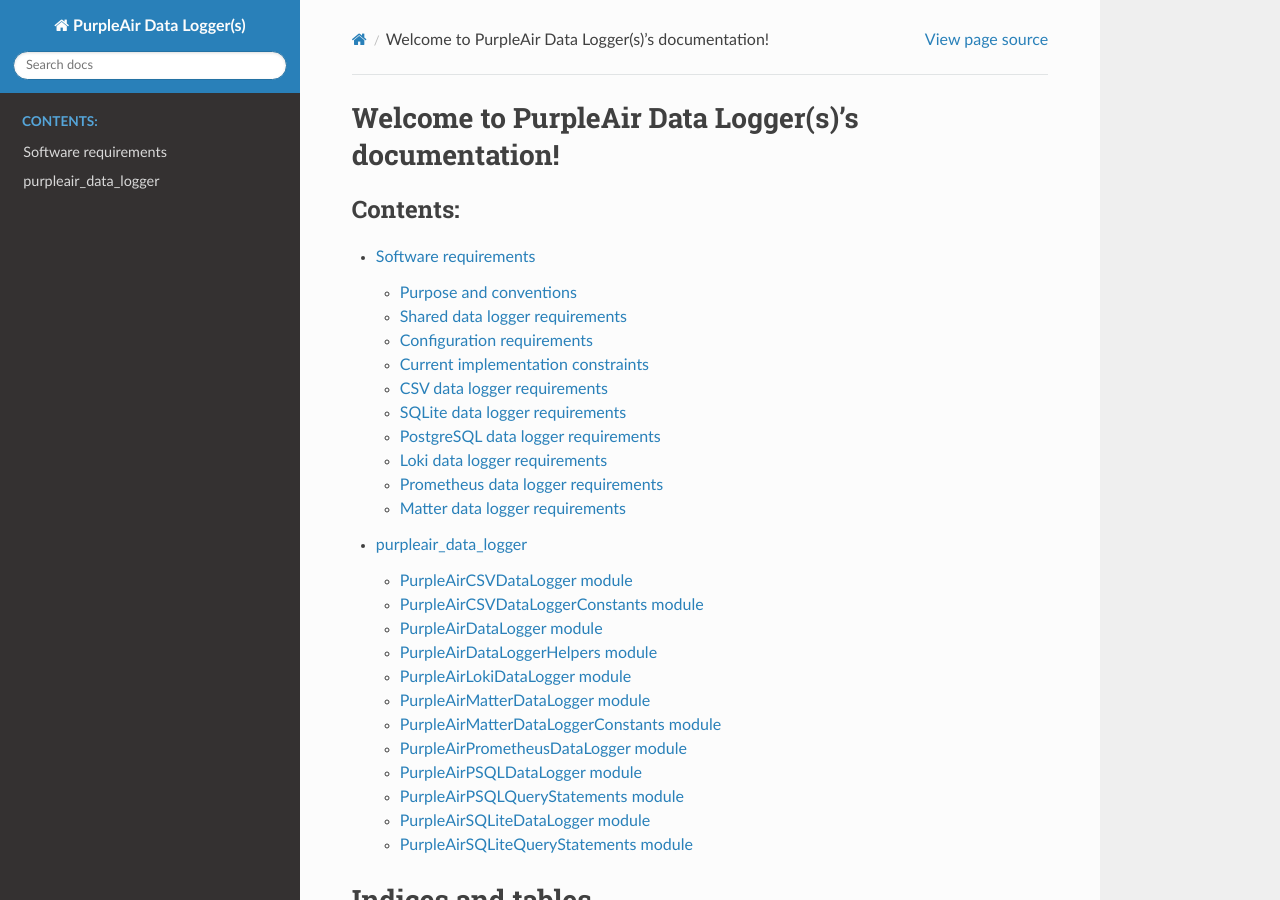
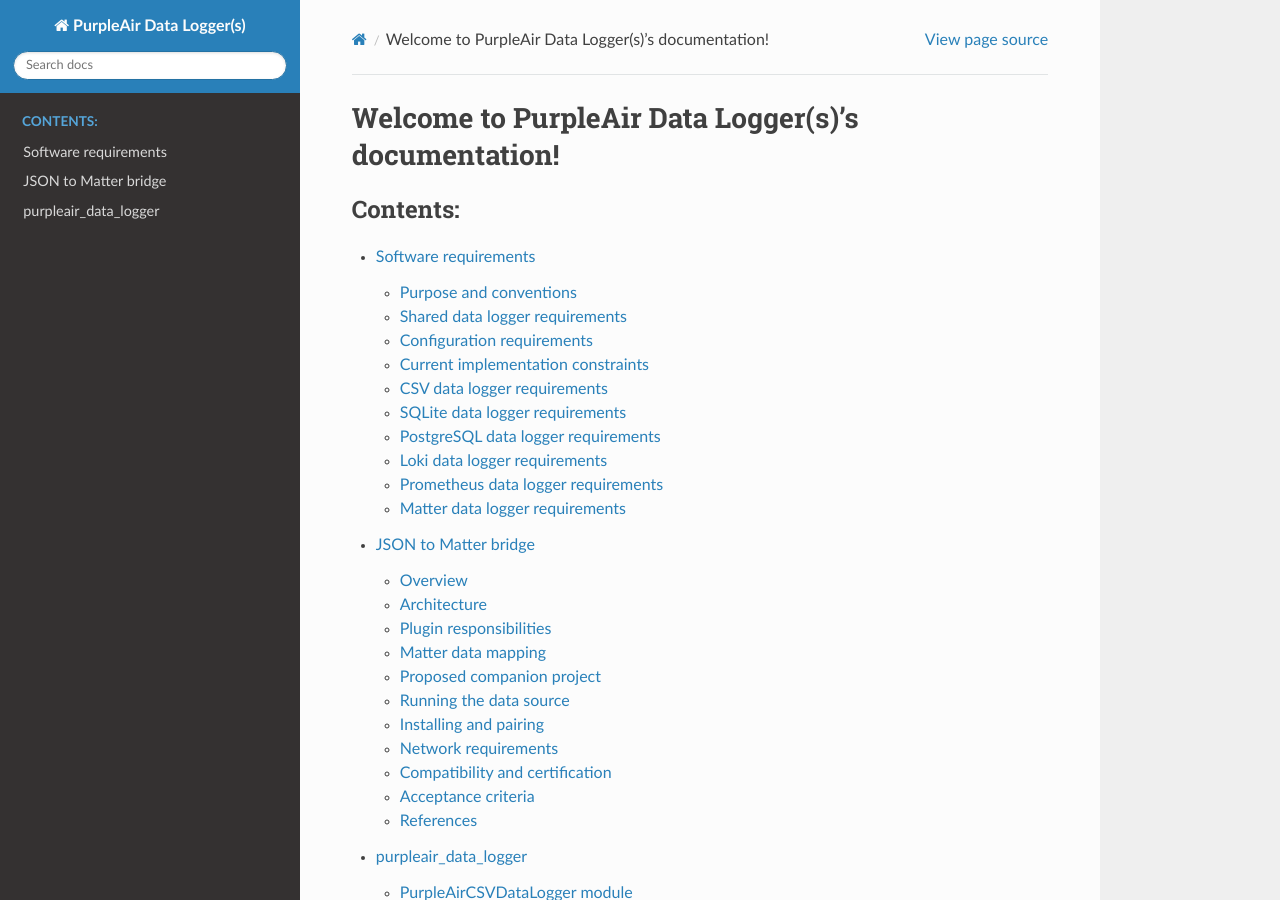
Before and after one commit to carlkidcrypto/purpleair_data_logger, a Sphinx documentation site: the page built from sphinx_docs_build/source/index.rst, in a window 1280 px wide and 900 px high. Built offline with Sphinx 7.4.7 and the Read the Docs theme 3.1.0, drawn with Linux system fonts in a browser that asks for light colours; some of the changed lines change nothing that is shown.

Commit message:
matterbridge-purpleair
Adding docs first. THen POC will follow.

```diff
--- /dev/null
+++ b/sphinx_docs_build/source/JSONToMatterBridge.rst
@@ -0,0 +1,287 @@
+JSON to Matter bridge
+=====================
+
+Overview
+--------
+
+``PurpleAirMatterDataLogger`` publishes current PurpleAir readings as
+Matter-shaped JSON. Google Home and Home Assistant cannot commission that HTTP
+API directly because it does not implement Matter discovery, commissioning,
+secure sessions, fabrics, or subscriptions.
+
+A ``matterbridge-purpleair`` plugin can provide the missing protocol boundary.
+The plugin reads the logger's JSON API and registers each PurpleAir sensor as a
+bridged Matter Air Quality Sensor. Matterbridge then provides the commissionable
+Matter bridge, QR code, network discovery, security, and fabric storage.
+
+The plugin described on this page is a proposed companion component. It is not
+yet included in this repository or published to npm.
+
+Architecture
+------------
+
+::
+
+   PurpleAir sensors
+           |
+           v
+   PurpleAirMatterDataLogger
+   http://127.0.0.1:9855/matter/sensors
+           |
+           v
+   matterbridge-purpleair plugin
+   JSON parsing, endpoint identity, cluster updates
+           |
+           v
+   Matterbridge / matter.js
+   mDNS, commissioning, secure sessions, fabrics
+           |
+           +-------------------+
+           |                   |
+           v                   v
+      Google Home        Home Assistant
+
+Matterbridge is the Matter device in this design. The Python logger remains the
+sensor-data source and does not become a Matter transport implementation.
+``python-matter-server`` is a Matter controller and is not a replacement for the
+bridge shown above.
+
+Plugin responsibilities
+-----------------------
+
+The companion plugin should:
+
+* Accept the logger base URL and polling interval as configuration.
+* Read ``GET /matter/sensors`` when it starts and on every polling cycle.
+* Validate the top-level ``sensors`` list and each ``sensor_index`` and
+  ``device`` object before applying updates.
+* Assign one stable bridged endpoint to each unique ``sensor_index``.
+* Persist the ``sensor_index`` to endpoint mapping across restarts.
+* Add newly discovered sensors without changing existing endpoint identities.
+* Retain the last-known-good Matter attributes when the HTTP request or one
+  sensor payload fails.
+* Update Matter attributes only after a complete sensor payload has been
+  validated.
+* Report connection and payload errors without terminating the bridge.
+* Remove or disable a sensor only through explicit configuration, not because
+  it is absent from one response.
+
+The ``device.endpoint`` value in the JSON payload is descriptive and is ``1``
+for each converted sensor. A bridge must not reuse that value for every child.
+Matterbridge must allocate a distinct and stable endpoint for each PurpleAir
+``sensor_index``.
+
+Matter data mapping
+-------------------
+
+The current HTTP payload has this shape::
+
+   {
+     "sensors": [
+       {
+         "sensor_index": 123456,
+         "device": {
+           "device_type": {"id": 45, "label": "Air Quality Sensor"},
+           "sensor_name": "Example sensor",
+           "clusters": {
+             "air_quality_measurement": {"attributes": {}},
+             "temperature_measurement": {"attributes": {}},
+             "humidity_measurement": {"attributes": {}},
+             "pressure_measurement": {"attributes": {}}
+           }
+         }
+       }
+     ],
+     "count": 1
+   }
+
+The plugin must map the JSON values into Matterbridge cluster APIs. It must not
+publish the entire JSON object as if every JSON property were a standard Matter
+attribute.
+
+.. list-table:: Required mapping
+   :header-rows: 1
+   :widths: 34 30 36
+
+   * - JSON source
+     - Matter representation
+     - Notes
+   * - ``device.device_type.id``
+     - Air Quality Sensor ``0x002D``
+     - The current decimal value is ``45``.
+   * - ``air_quality_measurement.attributes.airQuality``
+     - Air Quality cluster
+     - Use the Matter enumeration value supplied by the converter.
+   * - PM1, PM2.5, and PM10 density values
+     - Corresponding concentration measurement clusters
+     - Use distinct standard clusters rather than custom Air Quality attributes.
+   * - VOC density
+     - Total VOC concentration measurement cluster
+     - Omit the cluster when the source value is unavailable.
+   * - ``temperature_measurement.attributes.measuredValue``
+     - Temperature Measurement cluster
+     - The JSON value is in hundredths of a degree Celsius.
+   * - ``humidity_measurement.attributes.measuredValue``
+     - Relative Humidity Measurement cluster
+     - The JSON value is in hundredths of a percent.
+   * - ``pressure_measurement.attributes.measuredValue``
+     - Pressure Measurement cluster
+     - Pass the converted integer using the units expected by matter.js.
+   * - ``device.sensor_name``
+     - Bridged Basic Information
+     - Use as the user-visible product or node label.
+   * - ``device.firmware_version`` and ``device.hardware_model``
+     - Bridged Basic Information
+     - Publish only where the Matterbridge API supports the fields.
+
+The plugin should use matter.js or Matterbridge types for range checking and
+attribute encoding. It should not duplicate Matter unit conversion rules with
+untyped JSON manipulation.
+
+Proposed companion project
+--------------------------
+
+The companion can be developed in a sibling directory at the repository root::
+
+   matterbridge-purpleair/
+     package.json
+     tsconfig.json
+     src/
+       index.ts
+       platform.ts
+       config.ts
+       purpleair-client.ts
+     test/
+
+The recommended starting point is the official Matterbridge plugin template.
+The plugin should use TypeScript, the Matterbridge plugin API, and the repository
+versions of its formatter, linter, and test runner. Its configuration should
+include at least:
+
+``baseUrl``
+   PurpleAir Matter logger URL. Default: ``http://127.0.0.1:9855``.
+
+``pollIntervalSeconds``
+   JSON polling interval. It should not be shorter than the Python logger's
+   polling interval. Default: ``60``.
+
+``requestTimeoutSeconds``
+   HTTP request timeout. Default: ``10``.
+
+``sensorIndexes``
+   Optional allowlist of PurpleAir sensor indexes. An empty list exposes every
+   sensor returned by the logger.
+
+``removeMissingSensors``
+   Whether sensors absent for a configured grace period may be removed. This
+   should default to ``false`` to preserve endpoint identity.
+
+Running the data source
+-----------------------
+
+When Matterbridge runs on the same host, keep the safer loopback binding::
+
+   python3 -m purpleair_data_logger.PurpleAirMatterDataLogger \
+       -paa_local_sensor_request_json_file \
+       ./sample_json_config_files/sample_local_sensor_request_json_file.json \
+       --matter-only
+
+The plugin can then use ``http://127.0.0.1:9855``. If Matterbridge runs on a
+separate trusted host, bind the logger to a LAN interface::
+
+   python3 -m purpleair_data_logger.PurpleAirMatterDataLogger \
+       -paa_local_sensor_request_json_file \
+       ./sample_json_config_files/sample_local_sensor_request_json_file.json \
+       --http-host 0.0.0.0 \
+       --matter-only
+
+The HTTP API has no authentication or TLS. Restrict port ``9855`` to the bridge
+host with a firewall and do not expose it to the internet.
+
+Installing and pairing
+----------------------
+
+After the companion plugin has been implemented and built, the expected local
+development flow is::
+
+   npm install
+   npm run build
+   npm test
+   matterbridge --add ./matterbridge-purpleair
+   matterbridge --bridge
+
+Exact commands may change with the Matterbridge plugin template. Matterbridge
+provides its frontend on port ``8283`` by default and displays the bridge QR code
+in the frontend and console.
+
+To pair with Home Assistant:
+
+#. Install and configure Home Assistant's Matter integration.
+#. In the Home Assistant companion app, choose **Settings > Matter > Add
+   device**.
+#. Scan the Matterbridge QR code or enter its numeric commissioning code.
+#. Verify that every allowed PurpleAir sensor appears as a sensor device.
+
+To pair with Google Home:
+
+#. Ensure a compatible Google Matter hub is present in the home.
+#. In Google Home, choose **Add > Device > Matter-enabled device**.
+#. Scan the Matterbridge QR code.
+#. Verify that each bridged PurpleAir Air Quality Sensor appears.
+
+Matter supports multiple fabrics. After pairing the bridge with one ecosystem,
+open a new commissioning window from that ecosystem or from Matterbridge and
+use the generated sharing code to add the bridge to the second ecosystem.
+
+Network requirements
+--------------------
+
+Matter commissioning and operation require local IPv6 and working mDNS
+multicast between Matterbridge and the controllers. The internet connection does
+not need IPv6, but the LAN does. Avoid firewall, VLAN, container, or virtual
+machine settings that block IPv6 or multicast traffic.
+
+This repository commonly runs under WSL. The Python HTTP service can run there,
+but Matterbridge must run in an environment whose mDNS and IPv6 traffic reaches
+the physical LAN. Native Linux, a correctly configured host-network container,
+or a supported native Windows Matterbridge installation is generally easier to
+diagnose than default WSL NAT networking.
+
+Compatibility and certification
+-------------------------------
+
+Google Home lists the Matter Air Quality Sensor device type and Matter bridges
+as supported. Controller user interfaces may still expose only a subset of the
+available clusters or attributes. Home Assistant generally exposes a broader
+set of sensor entities, but behavior depends on its current Matter Server and
+Matter specification support.
+
+Development and personal testing can use Matterbridge's development
+commissioning credentials. A distributed commercial product requires the
+applicable Connectivity Standards Alliance certification, device attestation,
+and ecosystem integration testing. A working development QR code is not proof
+of Matter certification.
+
+Acceptance criteria
+-------------------
+
+The first usable plugin release should demonstrate all of the following:
+
+* Matterbridge starts while the Python logger is serving two or more sensors.
+* One stable Matter endpoint is created per ``sensor_index``.
+* Temperature, humidity, pressure, air quality, and available concentration
+  measurements update after subsequent JSON polls.
+* A transient logger outage leaves the last-known-good values available.
+* Restarting Matterbridge does not change endpoint identities.
+* The bridge commissions successfully into Home Assistant.
+* The same bridge can be added to Google Home through a second fabric.
+* Neither controller requires direct access to port ``9855``.
+
+References
+----------
+
+* `Matterbridge <https://github.com/Luligu/matterbridge>`_
+* `Matterbridge plugin template <https://github.com/Luligu/matterbridge-plugin-template>`_
+* `Google Home supported Matter devices <https://developers.home.google.com/matter/supported-devices>`_
+* `Home Assistant Matter integration <https://www.home-assistant.io/integrations/matter/>`_
+* :doc:`PurpleAirMatterDataLogger`
--- a/sphinx_docs_build/source/PurpleAirMatterDataLogger.rst
+++ b/sphinx_docs_build/source/PurpleAirMatterDataLogger.rst
@@ -8,6 +8,10 @@
 like a Matter 1.5.1 Air Quality Sensor device type (``0x002D``). The conversion
 is provided by ``purpleair_api.PurpleAirMatterConverter``. This logger does not
 implement Matter transport, discovery, commissioning, fabrics, or certification.
+
+To publish this JSON as commissionable Matter devices for Google Home or Home
+Assistant, use the proposed companion bridge described in
+:doc:`JSONToMatterBridge`.
 
 Continuous HTTP service
 -----------------------
--- a/sphinx_docs_build/source/index.rst
+++ b/sphinx_docs_build/source/index.rst
@@ -12,6 +12,7 @@
 
 
    Requirements
+   JSONToMatterBridge
    modules
 
 Indices and tables
```
